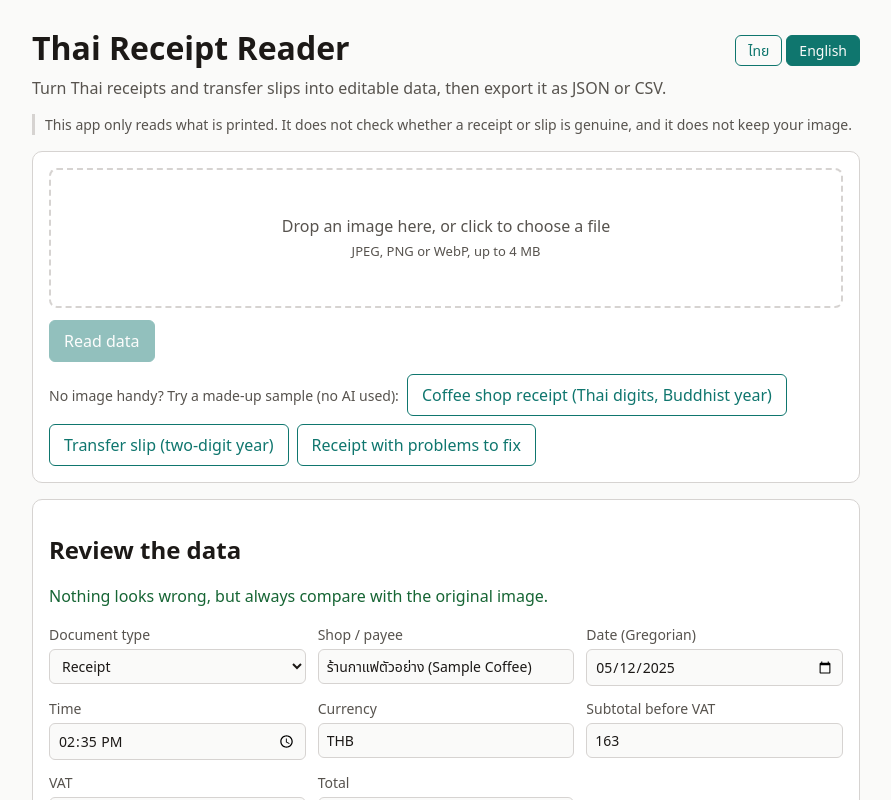
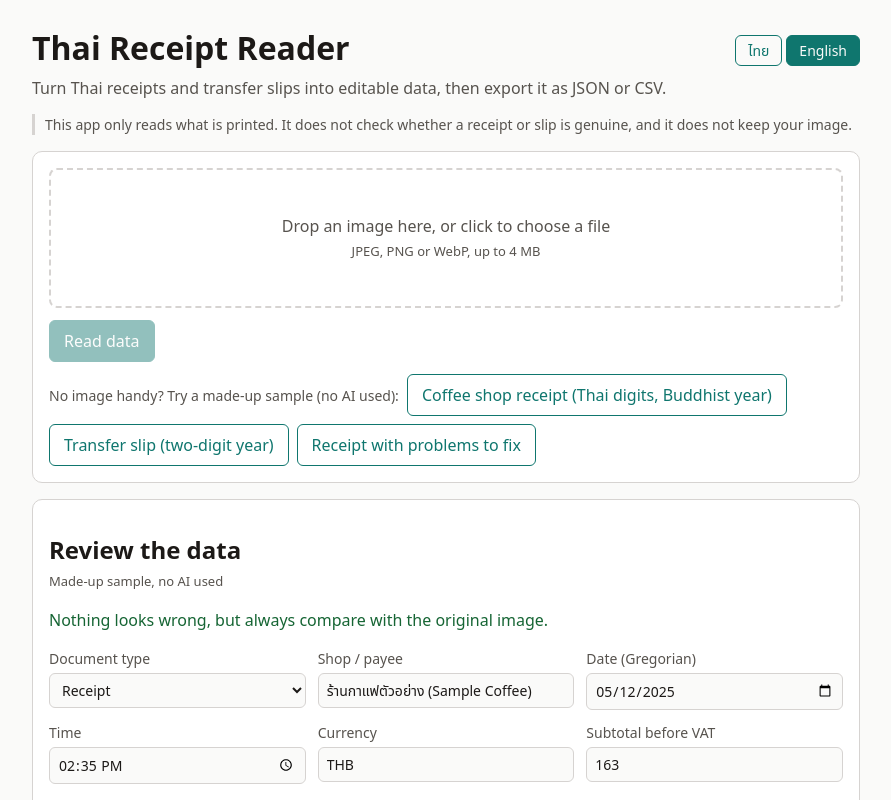
Before and after one commit to mintelligence-dev/eve-thai-ocr, a Next.js app in the folder apps/web/: page / in a window 1280 px wide. Both pictures are taken after a click on the button "Coffee shop receipt (Thai digits, Buddhist year)". Shown: the top 800 px of the page, without its empty margins (194-1085 px from the left). Built offline with nearby package versions, Linux system fonts and the light colour scheme.

Commit message:
Show which model read the document
Co-Authored-By: Claude Sonnet 5.5 <noreply@anthropic.com>

```diff
--- a/apps/web/app/api/extract/route.ts
+++ b/apps/web/app/api/extract/route.ts
@@ -1,4 +1,4 @@
-import { extractReceipt } from "@thai-receipt-reader/extractor";
+import { DEFAULT_MODEL, extractReceipt } from "@thai-receipt-reader/extractor";
 import { clientKey, perVisitor, wholeSite } from "@/lib/rate-limit";
 
 export const runtime = "nodejs";
@@ -64,14 +64,16 @@ export async function POST(request: Request) {
   if (file.size === 0) return error("empty_file", "The file is empty.", 400);
   if (file.size > MAX_BYTES) return error("too_large", "Image is larger than 4 MB.", 413);
 
+  const model = process.env.RECEIPT_MODEL || DEFAULT_MODEL;
   try {
     const { receipt } = await extractReceipt({
       image: new Uint8Array(await file.arrayBuffer()),
       mediaType: file.type,
-      model: process.env.RECEIPT_MODEL || undefined,
+      model,
       abortSignal: request.signal,
     });
-    return Response.json({ receipt }, { headers: { "Cache-Control": "no-store" } });
+    // `model` is returned so the UI can show which model read the document.
+    return Response.json({ receipt, model }, { headers: { "Cache-Control": "no-store" } });
   } catch (e) {
     // The client gets the error class and HTTP status only. The (truncated)
     // gateway message goes to server logs, visible to the project owner.
--- a/apps/web/app/globals.css
+++ b/apps/web/app/globals.css
@@ -47,3 +47,5 @@ label.check input { width: auto; }
 .drop:focus-visible, button:focus-visible, input:focus-visible, select:focus-visible { outline: 2px solid var(--accent); outline-offset: 2px; }
 .drop small { font-size: 13px; }
 h3 { font-size: 15px; }
+.model { margin: -4px 0 8px; font-size: 13px; color: var(--muted); }
+.model, .flags b { overflow-wrap: anywhere; }
--- a/apps/web/app/page.tsx
+++ b/apps/web/app/page.tsx
@@ -37,6 +37,8 @@ export default function Home() {
   // Keep the cause, not the text, so a language switch re-renders the message.
   const [error, setError] = useState<{ code?: string; retryAfterSec?: number; detail?: string } | null>(null);
   const [reviewed, setReviewed] = useState(false);
+  // Model that read the current document; null for the built-in samples.
+  const [model, setModel] = useState<string | null>(null);
   const inputRef = useRef<HTMLInputElement>(null);
   const t = T[lang];
 
@@ -93,6 +95,7 @@ export default function Home() {
       const json = await res.json().catch(() => ({}));
       if (!res.ok) return setError(json);
       setReceipt(json.receipt);
+      setModel(typeof json.model === "string" ? json.model : null);
     } catch {
       setError({});
     } finally {
@@ -173,6 +176,7 @@ export default function Home() {
                 setFile(null);
                 setError(null);
                 setReviewed(false);
+                setModel(null);
                 setReceipt(normalizeExtraction(s.raw));
               }}
             >
@@ -186,6 +190,7 @@ export default function Home() {
       {receipt && (
         <section className="card" aria-label={t.review}>
           <h2>{t.review}</h2>
+          <p className="model">{model ? tpl(t.modelUsed, { model }) : t.sampleNoAi}</p>
 
           {receipt.flags.length > 0 ? (
             <>
--- a/apps/web/lib/i18n.ts
+++ b/apps/web/lib/i18n.ts
@@ -23,6 +23,8 @@ export const T = {
       "needs-review": "ใบเสร็จที่มีจุดต้องแก้",
     } as Record<string, string>,
     review: "ตรวจทานข้อมูล",
+    modelUsed: "อ่านด้วยโมเดล: {model}",
+    sampleNoAi: "ตัวอย่างสมมติ ไม่ได้ใช้ AI",
     flagsTitle: "จุดที่ควรตรวจ",
     allClear: "ไม่พบจุดผิดปกติ แต่ยังควรเทียบกับรูปต้นฉบับทุกครั้ง",
     type: "ประเภทเอกสาร",
@@ -64,6 +66,8 @@ export const T = {
       "needs-review": "Receipt with problems to fix",
     } as Record<string, string>,
     review: "Review the data",
+    modelUsed: "Read with model: {model}",
+    sampleNoAi: "Made-up sample, no AI used",
     flagsTitle: "Please check",
     allClear: "Nothing looks wrong, but always compare with the original image.",
     type: "Document type",
```
